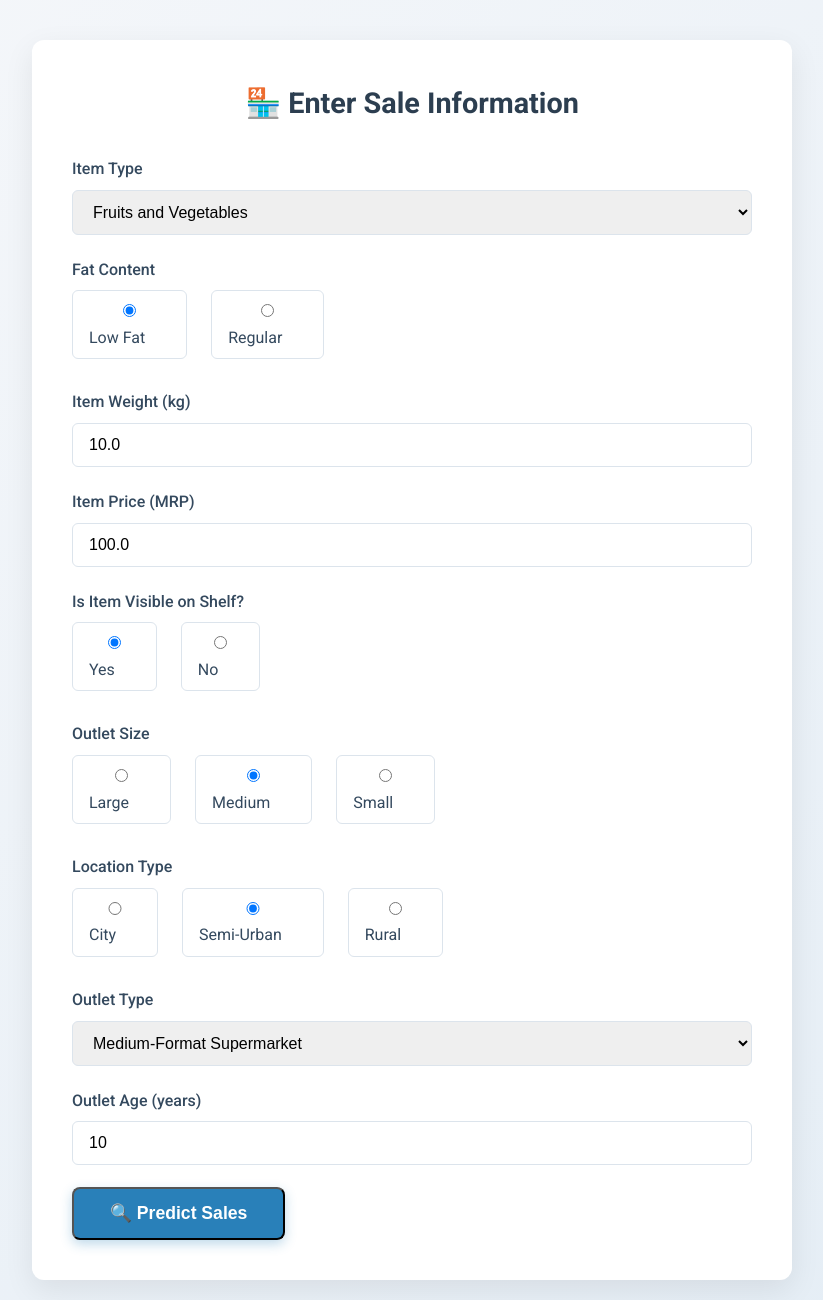
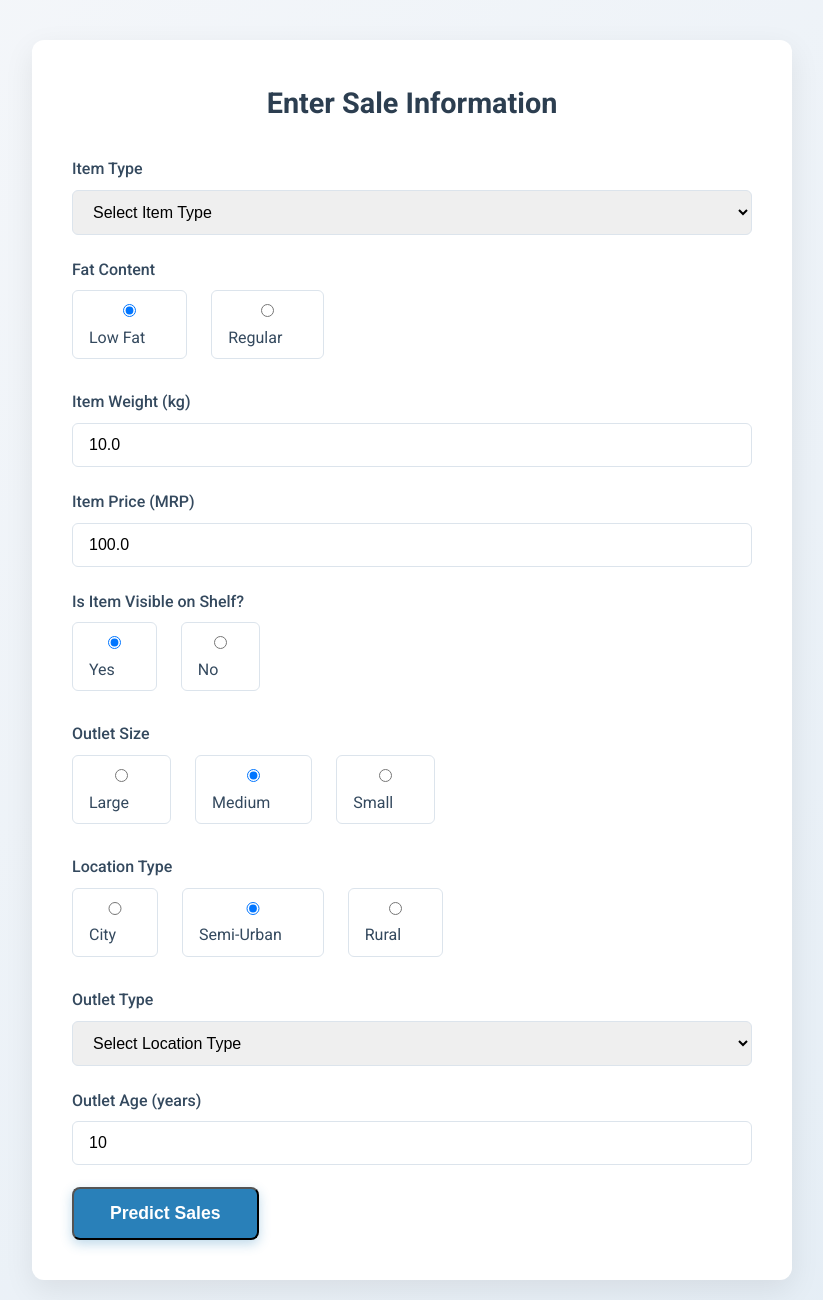
Before and after one commit to tshihab07/Super-Market-Sales-Forecasting, a FastAPI app: page /sale_information in a window 1280 px wide. Shown: the whole page, without its empty margins (228-1051 px from the left). Run offline with FastAPI, Linux system fonts and the light colour scheme; parts of the project's set-up code (start-up, migrations or seed data) failed here and were passed over.

Commit message:
feat(ui): correct default selections and add placeholder entries

```diff
--- a/app/templates/sale_information.html
+++ b/app/templates/sale_information.html
@@ -4,12 +4,13 @@
 
 {% block content %}
 <div class="form-container">
-    <h2>🏪 Enter Sale Information</h2>
+    <h2>Enter Sale Information</h2>
     <form action="/predict" method="post">
-        <!-- Item Type -->
+        <!-- item Type -->
         <div class="form-group">
             <label for="ItemType">Item Type</label>
             <select name="ItemType" id="ItemType" required>
+                <option value="" disabled selected>Select Item Type</option>
                 <option value="Fruits and Vegetables">Fruits and Vegetables</option>
                 <option value="Snack Foods">Snack Foods</option>
                 <option value="Household">Household</option>
@@ -24,7 +25,7 @@
             </select>
         </div>
 
-        <!-- Fat Content -->
+        <!-- fat Content -->
         <div class="form-group">
             <label>Fat Content</label>
             <div class="radio-group">
@@ -33,7 +34,7 @@
             </div>
         </div>
 
-        <!-- Item Weight -->
+        <!-- item Weight -->
         <div class="form-group">
             <label for="ItemWeight">Item Weight (kg)</label>
             <input type="number" name="ItemWeight" id="ItemWeight" step="0.01" min="0.1" value="10.0" required>
@@ -54,7 +55,7 @@
             </div>
         </div>
 
-        <!-- Outlet Size -->
+        <!-- outlet Size -->
         <div class="form-group">
             <label>Outlet Size</label>
             <div class="radio-group">
@@ -74,24 +75,25 @@
             </div>
         </div>
 
-        <!-- Outlet Type -->
+        <!-- outlet Type -->
         <div class="form-group">
             <label for="OutletType">Outlet Type</label>
             <select name="OutletType" id="OutletType" required>
+                <option value="" disabled selected>Select Location Type</option>
                 <option value="Small-Format Supermarket">Small-Format Supermarket</option>
-                <option value="Medium-Format Supermarket" selected>Medium-Format Supermarket</option>
+                <option value="Medium-Format Supermarket">Medium-Format Supermarket</option>
                 <option value="Large-Format Supermarket">Large-Format Supermarket</option>
             </select>
         </div>
 
-        <!-- Outlet Age -->
+        <!-- outlet Age -->
         <div class="form-group">
             <label for="OutletAge">Outlet Age (years)</label>
             <input type="number" name="OutletAge" id="OutletAge" min="0" max="100" value="10" required>
         </div>
 
         <!-- Submit -->
-        <button type="submit" class="btn-primary">🔍 Predict Sales</button>
+        <button type="submit" class="btn-primary">Predict Sales</button>
     </form>
 </div>
 {% endblock %}
```
